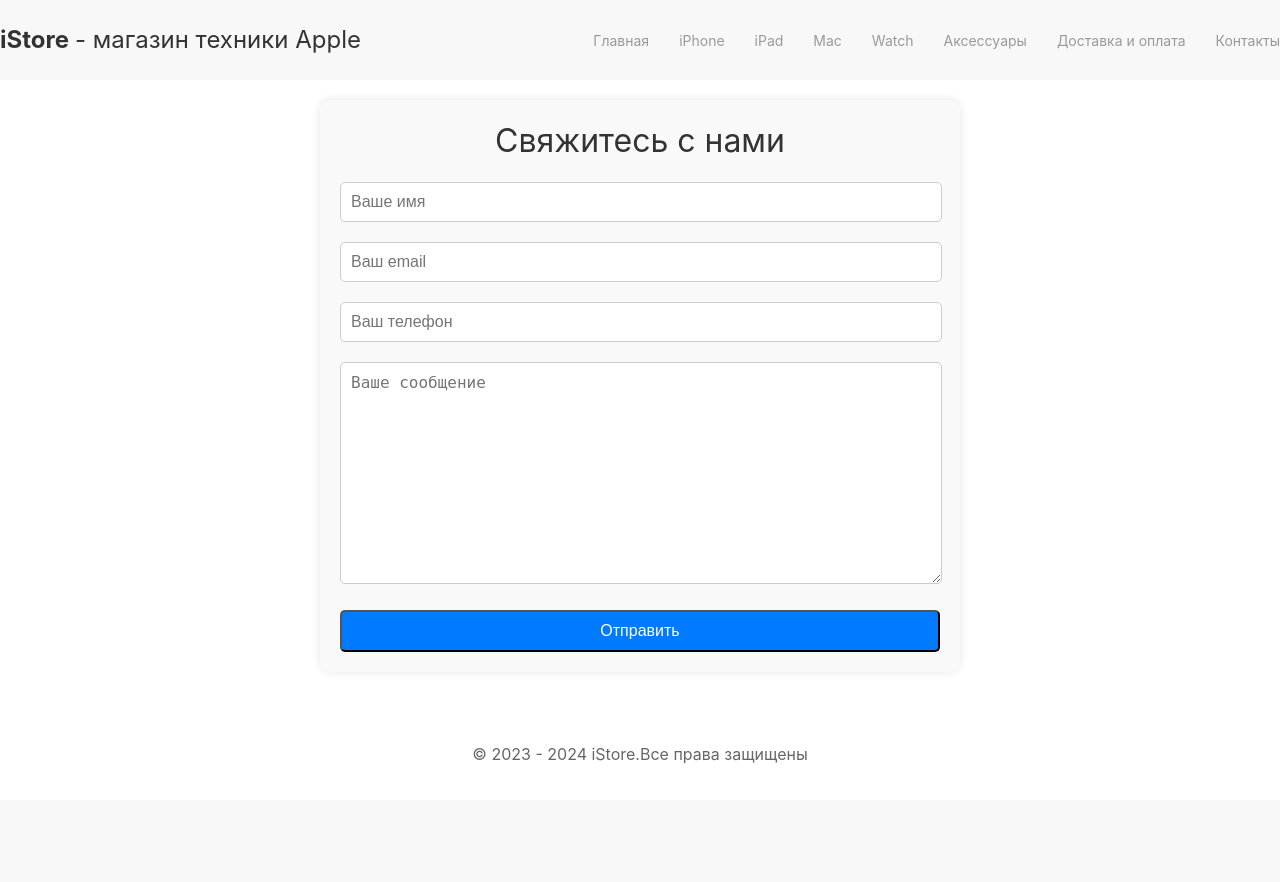
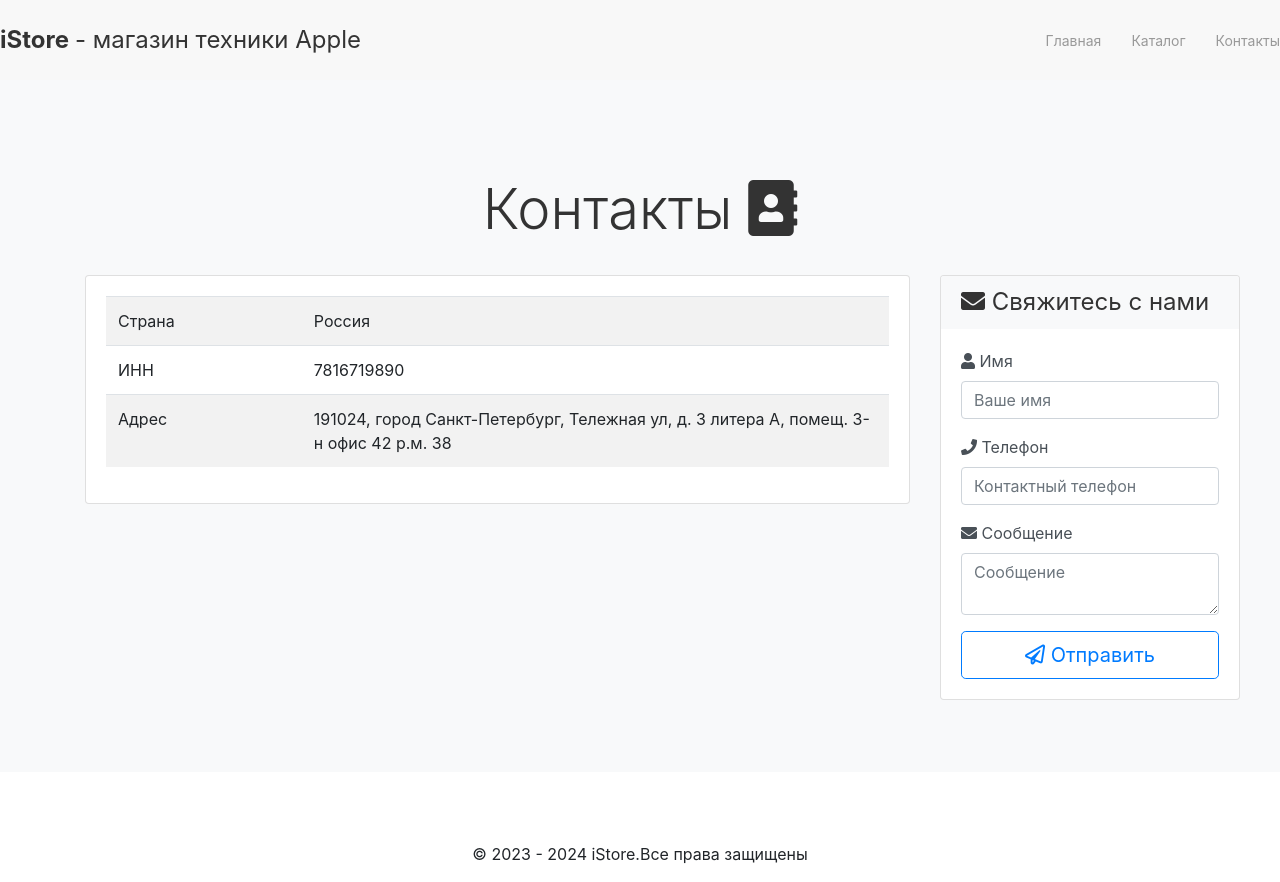
Before and after one commit to IlyaRozhkovich97/Homework-assignment-19.2, a Django app: page /contacts/ in a window 1280 px wide. Before the commit the page ends 763 px from the top, so only its background shows below. Run offline with Django 5.2, Linux system fonts and the light colour scheme; some libraries are stand-ins or nearby versions.

Commit message:
пятая  фиксация

```diff
--- a/config/urls.py
+++ b/config/urls.py
@@ -22,6 +22,10 @@ from django.conf.urls.static import static
 urlpatterns = [
     # Путь для административного интерфейса Django
     path('admin/', admin.site.urls),
-    # Пустой путь, который включает маршруты из приложения main
-    path('', include('main.urls'))
-] + static(settings.MEDIA_URL, document_root=settings.MEDIA_ROOT)
+    # Включает маршруты из приложения main
+    path('', include('main.urls')),
+]
+
+# Добавляет маршруты для медиа-файлов в режиме разработки
+if settings.DEBUG:
+    urlpatterns += static(settings.MEDIA_URL, document_root=settings.MEDIA_ROOT)
--- a/main/models.py
+++ b/main/models.py
@@ -22,6 +22,8 @@ class Product(models.Model):
     price = models.DecimalField(max_digits=10, decimal_places=2)
     created_at = models.DateTimeField(auto_now_add=True)
     updated_at = models.DateTimeField(auto_now=True)
+    category = models.ForeignKey(Category, on_delete=models.CASCADE, null=True)
+
 
     def __str__(self):
         return self.name
--- a/main/templates/main/base.html
+++ b/main/templates/main/base.html
@@ -63,28 +63,13 @@
     <div class="uk-navbar-right">
         <ul class="uk-navbar-nav">
             <li>
-                <a href="#" style="text-transform: none;">Главная</a>
+                <a href="{% url 'home_page' %}" style="text-transform: none;">Главная</a>
             </li>
             <li>
-                <a href="#" style="text-transform: none;">iPhone</a>
+                <a href="#" style="text-transform: none;">Каталог</a>
             </li>
             <li>
-                <a href="#" style="text-transform: none;">iPad</a>
-            </li>
-            <li>
-                <a href="#" style="text-transform: none;">Mac</a>
-            </li>
-            <li>
-                <a href="#" style="text-transform: none;">Watch</a>
-            </li>
-            <li>
-                <a href="#" style="text-transform: none;">Аксессуары</a>
-            </li>
-            <li>
-                <a href="#" style="text-transform: none;">Доставка и оплата</a>
-            </li>
-            <li>
-                <a href="#" style="text-transform: none;">Контакты</a>
+                <a href="{% url 'contacts' %}" style="text-transform: none;">Контакты</a>
             </li>
         </ul>
     </div>
--- a/main/templates/main/contacts.html
+++ b/main/templates/main/contacts.html
@@ -1,97 +1,98 @@
 {% extends 'main/base.html' %}
 
 {% block content %}
+<!DOCTYPE html>
+<html lang="ru">
+
+<head>
+    <meta charset="UTF-8">
+    <meta name="viewport" content="width=device-width, initial-scale=1.0">
+    <title>Контакты</title>
+    <link href="https://stackpath.bootstrapcdn.com/bootstrap/4.5.2/css/bootstrap.min.css" rel="stylesheet">
+    <link href="https://cdnjs.cloudflare.com/ajax/libs/font-awesome/5.15.3/css/all.min.css" rel="stylesheet">
     <style>
-    /* Дополнительные стили для текста в навигационном меню */
-    .uk-navbar-nav > li > a {
-        text-transform: none !important;
+        /* Дополнительные стили */
+        .card-header {
+            background-color: #f8f9fa;
+            border-bottom: none;
         }
-    /* Увеличение высоты поля для сообщения */
-    #message {
-        height: 200px;
+
+        .form-floating label {
+            color: #495057;
         }
-    /* Стили для модального окна */
-    .uk-modal-dialog {
-        max-width: 600px;
-        margin-top: 100px;
-        border-radius: 10px;
+
+        .form-floating input,
+        .form-floating textarea {
+            border-color: #ced4da;
         }
-    .uk-modal-title {
-        font-size: 24px;
-        margin-bottom: 20px;
-    }
-    .uk-modal-body input[type="text"],
-    .uk-modal-body input[type="email"],
-    .uk-modal-body input[type="tel"],
-    .uk-modal-body textarea {
-        width: calc(100% - 20px);
-        margin-bottom: 20px;
-        padding: 10px;
-        border-radius: 5px;
-        border: 1px solid #ccc;
-        font-size: 16px;
-    }
-    .uk-modal-body button {
-        width: 100%;
-        padding: 10px;
-        border-radius: 5px;
-        background-color: #007bff;
-        color: #fff;
-        font-size: 16px;
-        cursor: pointer;
-        transition: background-color 0.3s;
-    }
-    .uk-modal-body button:hover {
-        background-color: #0056b3;
-    }
-    /* Стили для формы контактной информации */
+
+        /* Увеличение ширины формы */
         .contact-form {
-        max-width: 600px;
-        margin: 0 auto;
-        padding: 20px;
-        border-radius: 10px;
-        background-color: #f9f9f9;
-        box-shadow: 0 0 10px rgba(0,0,0,0.1);
-    }
-    .contact-form input[type="text"],
-    .contact-form input[type="email"],
-    .contact-form input[type="tel"],
-    .contact-form textarea {
-        width: calc(100% - 20px);
-        margin-bottom: 20px;
-        padding: 10px;
-        border-radius: 5px;
-        border: 1px solid #ccc;
-        font-size: 16px;
-    }
-    .contact-form button {
-        width: 100%;
-        padding: 10px;
-        border-radius: 5px;
-        background-color: #007bff;
-        color: #fff;
-        font-size: 16px;
-        cursor: pointer;
-        transition: background-color 0.3s;
-    }
-    .contact-form button:hover {
-        background-color: #0056b3;
+            min-width: 300px;
         }
     </style>
+</head>
 
-<!-- Форма контактной информации -->
-<div class="uk-container uk-margin-top">
-    <div class="contact-form">
-        <h2 class="uk-text-center">Свяжитесь с нами</h2>
-        <form action="{% url 'contacts' %}" method="post">
+<body>
+
+    <div class="pricing-header px-3 py-3 pt-md-5 pb-md-4 mx-auto text-center">
+        <h1 class="display-4">Контакты <i class="fas fa-address-book"></i></h1>
+    </div>
+
+    <div class="container">
+        <div class="row text-start">
+            <div class="col-lg-9 col-md-6 col-sm-12">
+                <div class="card mb-4 box-shadow">
+                    <div class="card-body">
+                        <table class="table table-striped">
+                            <tr>
+                                <td class="w-25">Страна</td>
+                                <td>Россия</td>
+                            </tr>
+                            <tr>
+                                <td class="w-25">ИНН</td>
+                                <td>7816719890</td>
+                            </tr>
+                            <tr>
+                                <td class="w-25">Адрес</td>
+                                <td>191024, город Санкт-Петербург, Тележная ул, д. 3 литера А, помещ. 3-н офис 42 р.м. 38</td>
+                            </tr>
+                        </table>
+                    </div>
+                </div>
+            </div>
+            <div class="col-lg-3 col-md-6 col-sm-12">
+                <div class="card mb-4 box-shadow contact-form">
+                    <div class="card-header">
+                        <h4 class="my-0 font-weight-normal"><i class="fas fa-envelope"></i> Свяжитесь с нами</h4>
+                    </div>
+                    <div class="card-body">
+                        <form method="post" action="" class="form-floating">
                             {% csrf_token %}
-            <input type="text" id="name" name="name" placeholder="Ваше имя"><br>
-            <input type="email" name="email" placeholder="Ваш email"><br>
-            <input type="tel" name="phone" placeholder="Ваш телефон"><br>
-            <textarea id="message" name="message" placeholder="Ваше сообщение" rows="5"></textarea><br>
-            <button type="submit">Отправить</button>
+                            <div class="mb-3">
+                                <label for="name"><i class="fas fa-user"></i> Имя</label>
+                                <input type="text" name="name" class="form-control" id="name" placeholder="Ваше имя" required>
+                            </div>
+                            <div class="mb-3">
+                                <label for="phone"><i class="fas fa-phone"></i> Телефон</label>
+                                <input type="text" name="phone" class="form-control" id="phone" placeholder="Контактный телефон" required>
+                            </div>
+                            <div class="mb-3">
+                                <label for="message"><i class="fas fa-envelope"></i> Сообщение</label>
+                                <textarea type="text" name="message" class="form-control" id="message" placeholder="Сообщение" required></textarea>
+                            </div>
+                            <button type="submit" class="btn btn-lg btn-block btn-outline-primary"><i class="far fa-paper-plane"></i> Отправить</button>
                         </form>
                     </div>
                 </div>
+            </div>
+        </div>
+    </div>
 
+    <script src="https://code.jquery.com/jquery-3.5.1.slim.min.js"></script>
+    <script src="https://cdn.jsdelivr.net/npm/@popperjs/core@2.5.3/dist/umd/popper.min.js"></script>
+    <script src="https://stackpath.bootstrapcdn.com/bootstrap/4.5.2/js/bootstrap.min.js"></script>
+</body>
+
+</html>
 {% endblock %}
--- a/main/urls.py
+++ b/main/urls.py
@@ -1,6 +1,5 @@
 from django.urls import path
 from . import views
-
 
 urlpatterns = [
     # Маршрут для главной страницы
@@ -9,4 +8,5 @@ urlpatterns = [
     path('contacts/', views.contacts, name='contacts'),
     # Маршрут для страницы меню
     path('product_detail/<int:pk>/', views.product_detail, name='product_detail'),
+    path('add_product/', views.add_product, name='add_product'),
 ]
--- a/main/views.py
+++ b/main/views.py
@@ -1,5 +1,6 @@
-from django.shortcuts import render
+from django.shortcuts import render, redirect
 from .models import Product
+from .forms import ProductForm
 
 
 def home_page(request):
@@ -9,43 +10,28 @@ def home_page(request):
     }
     return render(request, 'main/home_page.html', context)
 
-
-# http://127.0.0.1:8000 - ссылка для перехода
-# Обработка запросов на главную страницу
-# def home_page(request):
-#     # Проверяем, был ли отправлен POST-запрос
-#     if request.method == "POST":
-#         # Если запрос методом POST, извлекаем данные из формы
-#         name = request.POST.get("name")
-#         email = request.POST.get("email")
-#         phone = request.POST.get("phone")
-#         message = request.POST.get("message")
-#         # Выводим данные в консоль
-#         print(
-#             f"\nСообщение из формы заказа:\n\033[91mИмя пользователя:\033[0m {name}\n\033[91mЭлектронная почта:"
-#             f"\033[0m {email}\n\033[91mТелефон:\033[0m {phone}\n\033[91mСообщение:\033[0m {message} ")
-#     # Возвращаем HTML-шаблон страницы home_page.html
-#     return render(request, 'main/home_page.html')
-
-
-# http://127.0.0.1:8000/contacts - ссылка для перехода
-# Обработка запросов на страницу контактов
 def contacts(request):
-    # Проверяем, был ли отправлен POST-запрос
     if request.method == "POST":
-        # Если запрос методом POST, извлекаем данные из формы
         name = request.POST.get("name")
         email = request.POST.get("email")
         phone = request.POST.get("phone")
         message = request.POST.get("message")
-        # Выводим данные в консоль
         print(
             f"\nСообщение из формы обратной связи:\n\033[91mИмя пользователя:\033[0m {name}\n\033[91mЭлектронная почта:"
             f"\033[0m {email}\n\033[91mТелефон:\033[0m {phone}\n\033[91mСообщение:\033[0m {message} ")
-    # Возвращаем HTML-шаблон страницы contacts.html
     return render(request, 'main/contacts.html')
 
 
 def product_detail(request, pk):
     product = Product.objects.get(pk=pk)
     return render(request, 'main/product_detail.html', {'product': product})
+
+def add_product(request):
+    if request.method == 'POST':
+        form = ProductForm(request.POST, request.FILES)
+        if form.is_valid():
+            form.save()
+            return redirect('home')
+    else:
+        form = ProductForm()
+    return render(request, 'main/add_product.html', {'form': form})
--- a/requirements.txt
+++ b/requirements.txt
@@ -1,5 +1,6 @@
-Django
+Django~=5.0.5
 psycopg2-binary
 pillow
 ipython
 django-stubs
+pytils~=0.4.1
```
Also changed, not shown: config/settings.py (+2 -6 lines), main/forms.py (added, +7 -0 lines), main/templates/main/add_product.html (added, +12 -0 lines), main/templates/main/home_page.html (+24 -2 lines), main/management/commands/fille.py (line endings or trailing spaces), main/migrations/0001_initial.py, main/migrations/0002_alter_category_options_alter_product_options.py (deleted), main/migrations/0002_alter_product_category.py (added), media/products/22698-93t_natural.jpg (deleted), media/products/25936-753ipad-pro-finish-select-202405-13inch-silver2x.jpg (deleted). Lines whose indentation alone changed are shown as unchanged.
